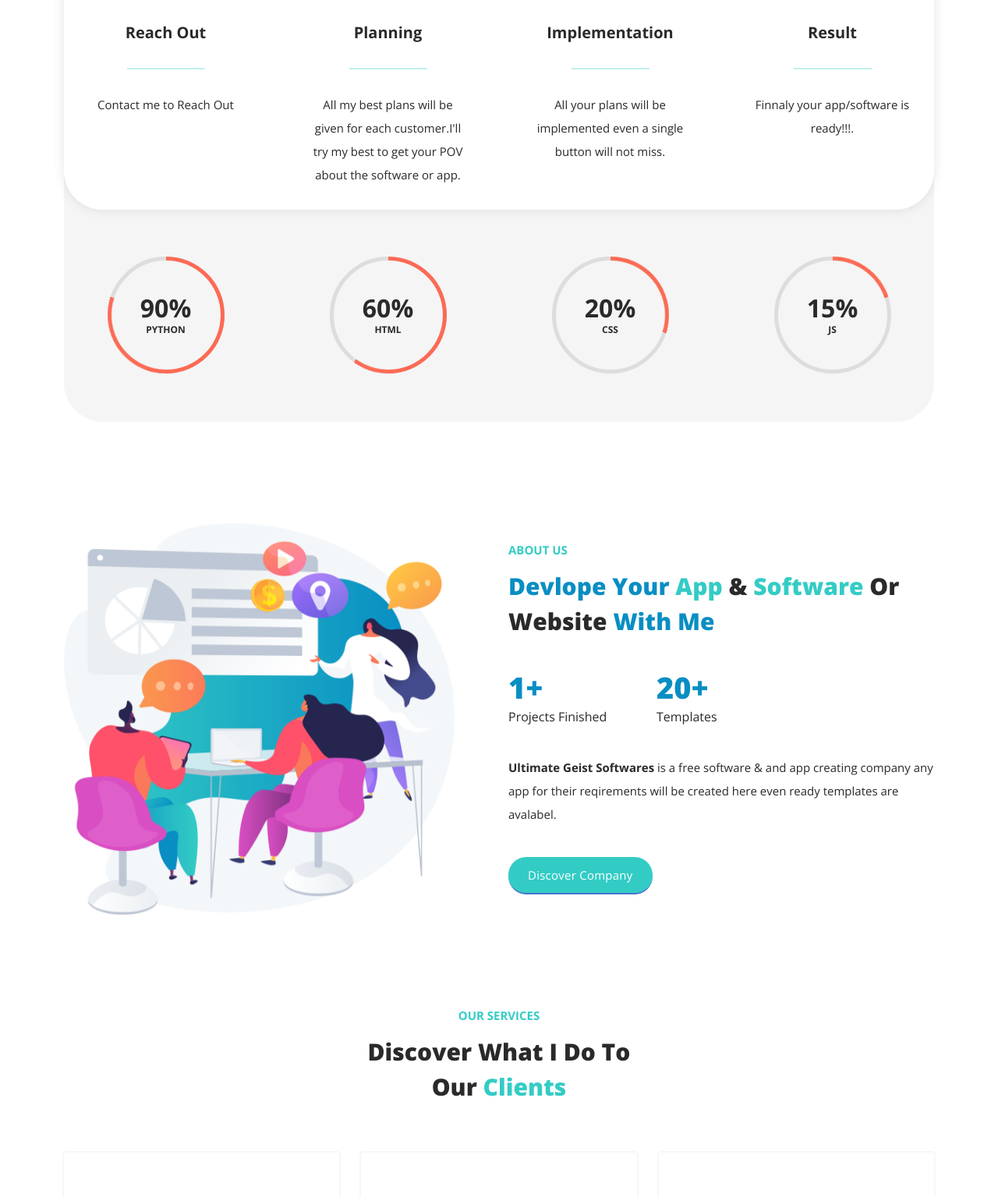
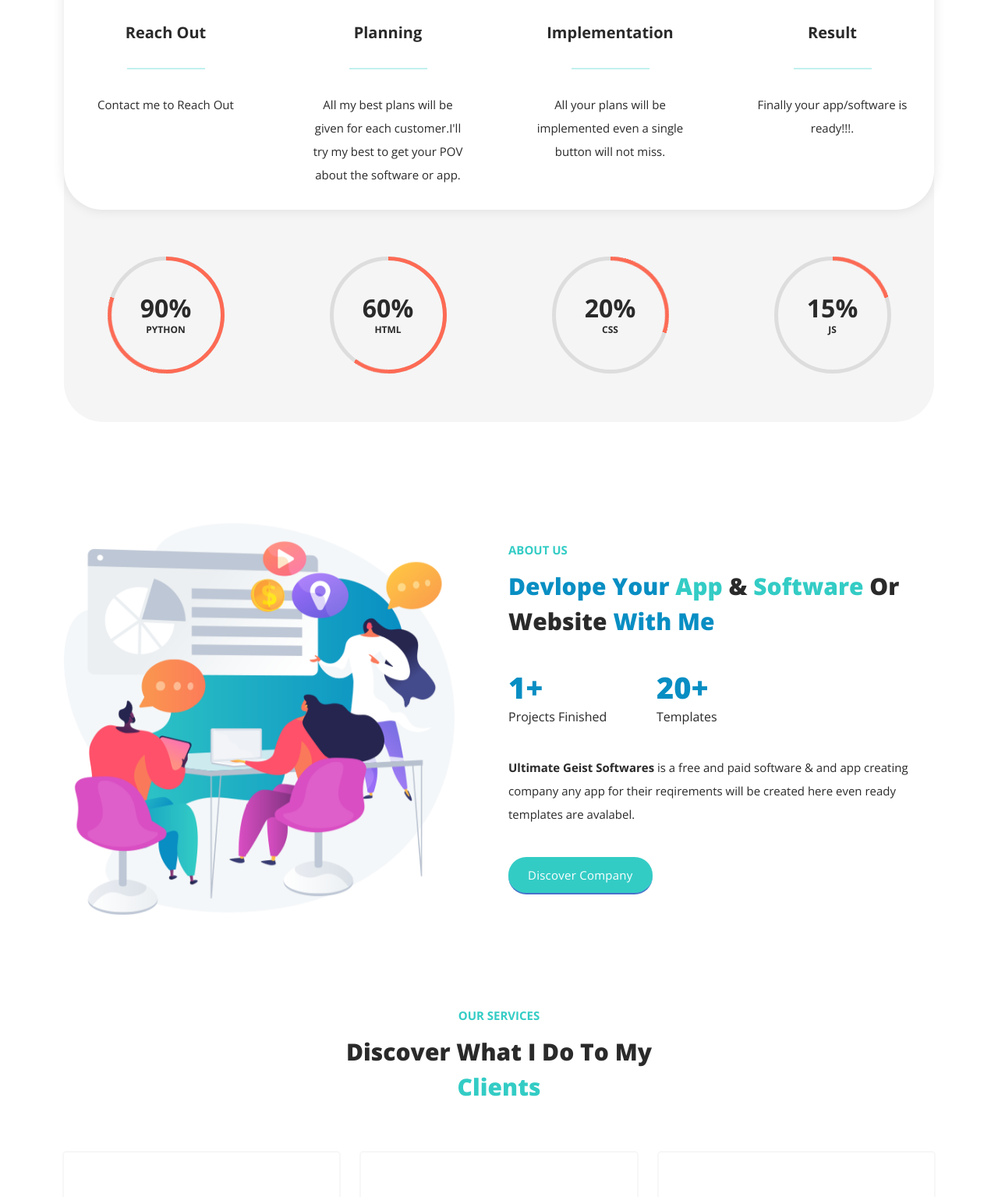
Before and after one commit to Ak22735/redesigned-guacamole, a plain HTML site: page bindex.html in a window 1280 px wide. Shown: the part 1097-2632 px from the top of the page at 78% size. Drawn offline with nearby package versions, Linux system fonts and the light colour scheme.

Commit message:
modified:   bindex.html

```diff
--- a/bindex.html
+++ b/bindex.html
@@ -62,7 +62,7 @@
             <ul class="nav">
               <li class="scroll-to-section"><a href="#top" class="active">Home</a></li>
               <li class="scroll-to-section"><a href="#features">Features</a></li>
-              <li class="scroll-to-section"><a href="#about">About Us</a></li>
+              <li class="scroll-to-section"><a href="#about">About Me</a></li>
               <li class="scroll-to-section"><a href="#services">Services</a></li>
               <li class="scroll-to-section"><a href="#portfolio">Portfolio</a></li>
               <li class="scroll-to-section"><a href="#contact">Contact Me</a></li>
@@ -168,7 +168,7 @@
                   <div class="icon"></div>
                   <h4>Result</h4>
                   <div class="line-dec"></div>
-                  <p>Finnaly your app/software is ready!!!.</p>
+                  <p>Finally your app/software is ready!!!.</p>
                 </div>
               </div>
             </div>
@@ -283,7 +283,7 @@
               </div>
             </div>
           </div>
-          <p><b>Ultimate Geist Softwares</b> is a free software &AMP; and app creating company any app for their reqirements will be created here even ready templates are avalabel.</p>
+          <p><b>Ultimate Geist Softwares</b> is a free and paid software &AMP; and app creating company any app for their reqirements will be created here even ready templates are avalabel.</p>
           <div class="main-green-button"><a href="#">Discover company</a></div>
         </div>
       </div>
@@ -296,7 +296,7 @@
         <div class="col-lg-6 offset-lg-3">
           <div class="section-heading wow bounceIn" data-wow-duration="1s" data-wow-delay="0.2s">
             <h6>Our Services</h6>
-            <h2>Discover What I Do To Our <em>Clients</em></h2>
+            <h2>Discover What I Do To My <em>Clients</em></h2>
           </div>
         </div>
       </div>
```
